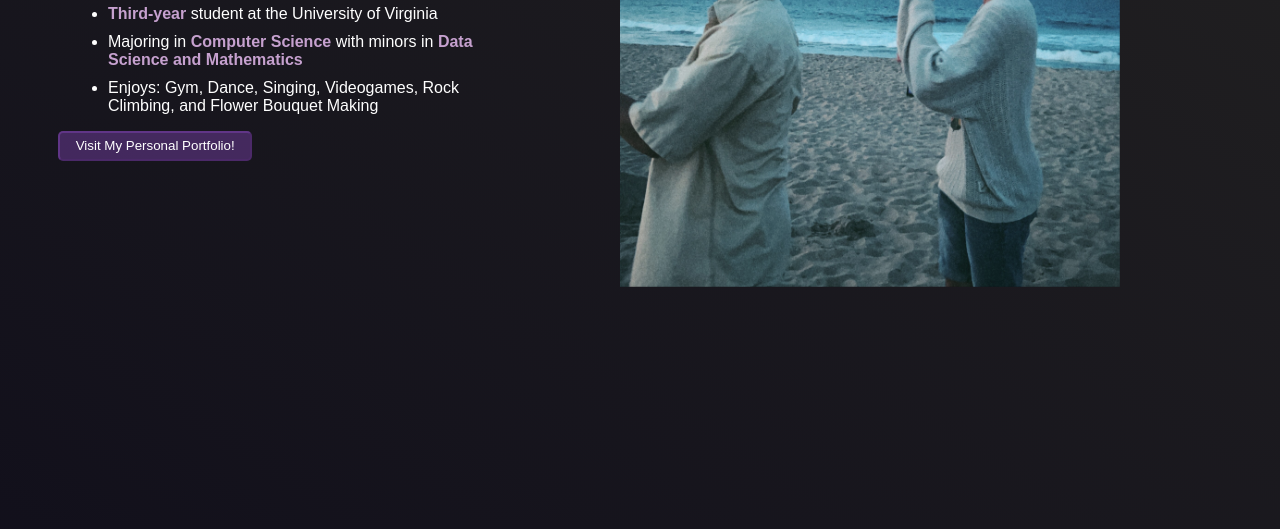
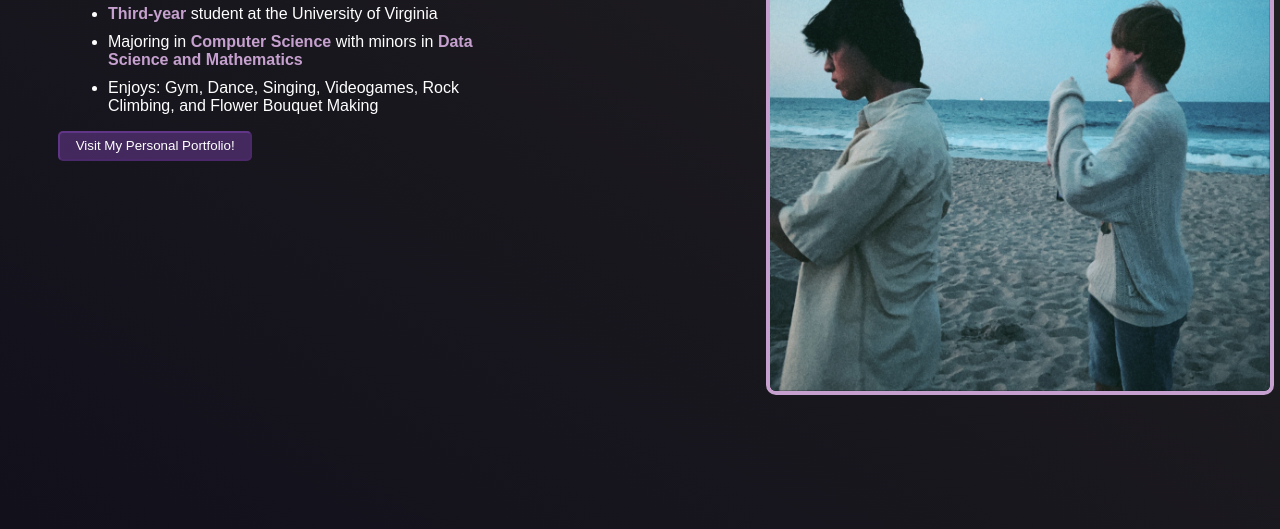
Before and after one commit to BrandonYuan01/forge_tech_1, a plain HTML site: page index.html in a window 1280 px wide. Shown: the part 271-800 px from the top of the page. Drawn offline with Linux system fonts and the light colour scheme.

Commit message:
done challenges

```diff
--- a/index.css
+++ b/index.css
@@ -79,6 +79,10 @@ button:hover {
     height: 500px;
     overflow: hidden;
     position: relative;
+    top: 100px;
+    left: 150px;
+    border: 4px solid var(--imp-text-color);
+    border-radius: 10px;
 }
 
 .photo {
```
